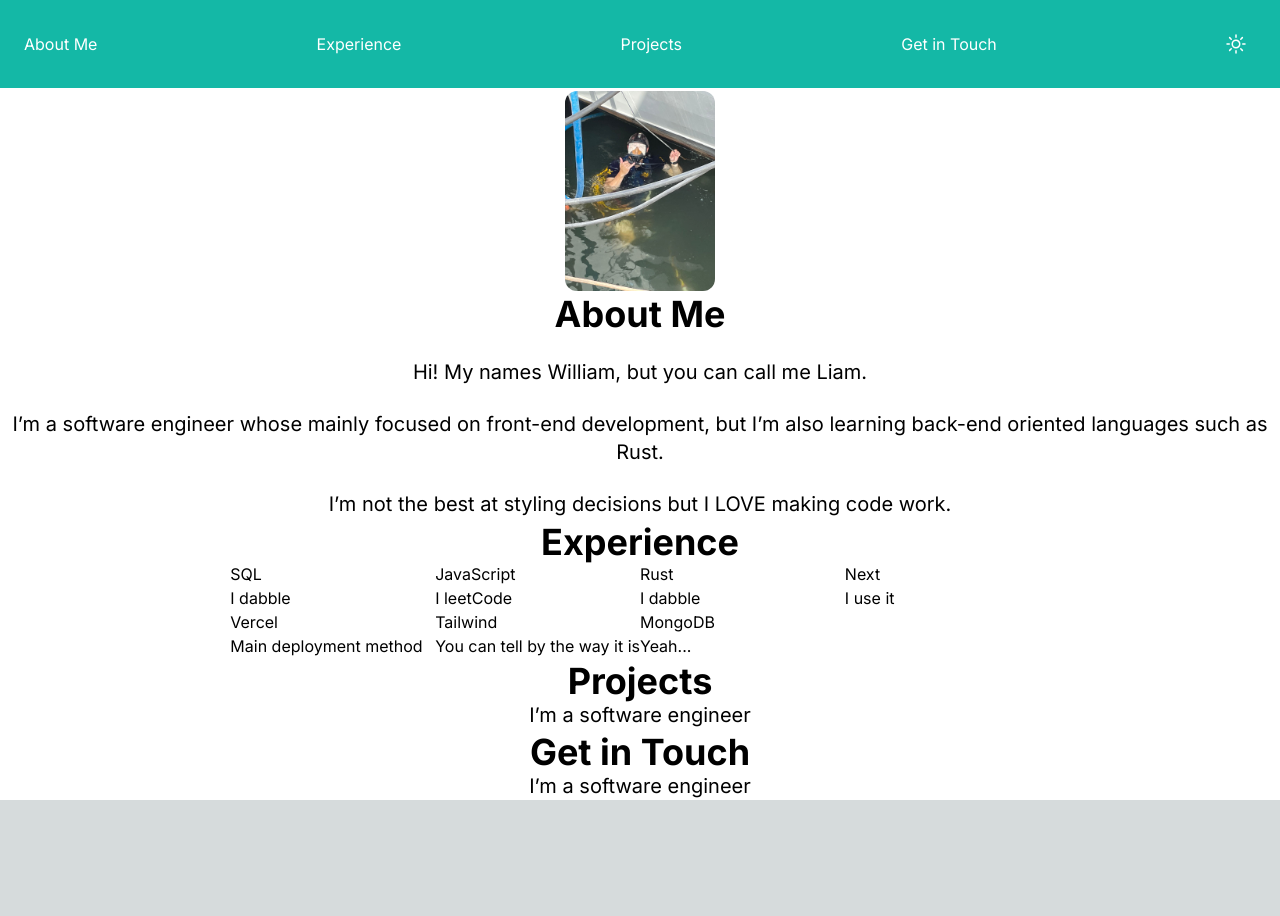
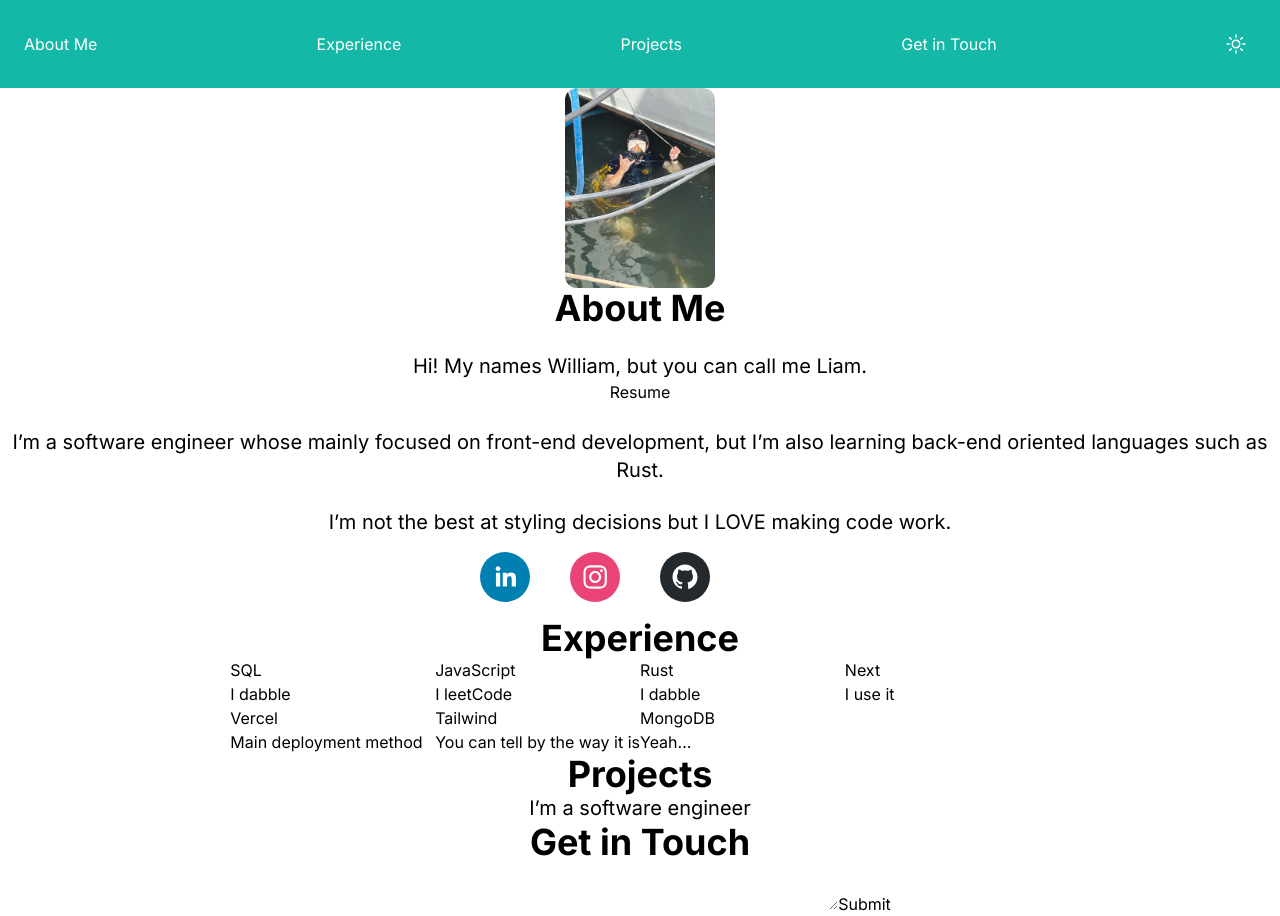
Before and after one commit to SMKJ42/portfolio, a Next.js app: page / in a window 1280 px wide. Before the commit the page ends 800 px from the top, so only its background shows below. Built offline with nearby package versions, Linux system fonts and the light colour scheme.

Commit message:
added social icons w/ links

```diff
--- a/package.json
+++ b/package.json
@@ -19,6 +19,7 @@
     "postcss": "8.4.29",
     "react": "18.2.0",
     "react-dom": "18.2.0",
+    "react-social-icons": "^6.3.0",
     "tailwindcss": "3.3.3",
     "typescript": "5.2.2"
   }
--- a/pages/_app.tsx
+++ b/pages/_app.tsx
@@ -1,7 +1,16 @@
 import "@/styles/globals.css";
 import type { AppProps } from "next/app";
+import { useEffect } from "react";
 
 export default function App({ Component, pageProps }: AppProps) {
+  useEffect(() => {
+    var theme = localStorage.getItem("color-theme");
+    if (theme === "dark") {
+      const html = document.querySelector("html")!;
+      html.classList.add("dark");
+    }
+  }, []);
+
   return (
     <>
       <Component {...pageProps} />
--- a/pages/_document.tsx
+++ b/pages/_document.tsx
@@ -1,14 +1,19 @@
-import Navigation from "@/components/Navigation";
 import { Html, Head, Main, NextScript } from "next/document";
 import Script from "next/script";
-import { useEffect, useState } from "react";
+import { useEffect } from "react";
 
 export default function Document() {
+  useEffect(() => {
+    var theme = localStorage.getItem("color-theme");
+    if (theme === "dark") {
+      const html = document.querySelector("html")!;
+      html.classList.add("dark");
+    }
+  }, []);
+
   return (
     <Html lang="en">
-      <Head>
-        <Script src="../public/theme.ts" strategy="beforeInteractive" />
-      </Head>
+      <Head></Head>
       <body>
         <Main />
         <NextScript />
--- a/pages/index.tsx
+++ b/pages/index.tsx
@@ -4,6 +4,8 @@ import Navigation from "@/components/Navigation";
 import Image from "next/image";
 
 import diveImg from "/public/diving.JPG";
+import Link from "next/link";
+import { SocialIcon } from "react-social-icons";
 
 const inter = Inter({ subsets: ["latin"] });
 
@@ -31,6 +33,7 @@ export default function Home() {
         <p className="text-xl text-center">
           Hi! My names William, but you can call me Liam.
         </p>
+        <a>Resume</a>
         <br />
         <p className="text-xl text-center">
           I&#8217;m a software engineer whose mainly focused on front-end
@@ -44,7 +47,36 @@ export default function Home() {
         </p>
         <p className="text-xl text-center"></p>
       </section>
-      {/* <div className="h-64"></div> */}
+      <section className="grid grid-cols-2 md:grid-cols-4 gap-x-10 gap-y-6 p-4">
+        <Link
+          href="https://www.linkedin.com/in/williamdeason1"
+          target="_blank"
+          // className="w-full flex items-center justify-center"
+        >
+          <SocialIcon network="linkedin" />
+        </Link>
+        <Link
+          href="https://www.instagram.com/liam.deason/"
+          target="_blank"
+          // className="w-full flex items-center justify-center"
+        >
+          <SocialIcon network="instagram" />
+        </Link>
+        <Link
+          href="https://github.com/SMKJ42"
+          target="_blank"
+          // className="w-full flex items-center justify-center"
+        >
+          <SocialIcon network="github" />
+        </Link>
+        <Link
+          href="https://leetcode.com/SMKJ42/"
+          target="_blank"
+          // className="w-full flex items-center justify-center"
+        >
+          <SocialIcon network="leetcode" />
+        </Link>
+      </section>
       <section
         id="Experience"
         className="flex flex-col items-center justify-center"
@@ -80,7 +112,6 @@ export default function Home() {
           </li>
         </ul>
       </section>
-      {/* <div className="h-64"></div> */}
       <section
         id="Projects"
         className="flex flex-col items-center justify-center"
@@ -88,13 +119,21 @@ export default function Home() {
         <h1 className="text-4xl font-bold">Projects</h1>
         <p className="text-xl">I&#8217;m a software engineer</p>
       </section>
-      {/* <div className="h-64"></div> */}
+
       <section
         id="Get_In_Touch"
         className="flex flex-col items-center justify-center"
       >
         <h1 className="text-4xl font-bold">Get in Touch</h1>
-        <p className="text-xl">I&#8217;m a software engineer</p>
+        <form
+          onSubmit={(e) => {
+            e.preventDefault();
+          }}
+        >
+          <input />
+          <textarea />
+          <button>Submit</button>
+        </form>
       </section>
     </main>
   );
--- a/public/theme.ts
+++ b/pages/theme.ts
@@ -1,5 +1,5 @@
 (function initTheme() {
-  var theme = localStorage.getItem("color-theme") || "light";
+  var theme = localStorage.getItem("color-theme");
   if (theme === "dark") {
     const html = document.querySelector("html")!;
     html.classList.add("dark");
```
Also changed, not shown: 1 other file (tests, documents, lock files or other folders).
